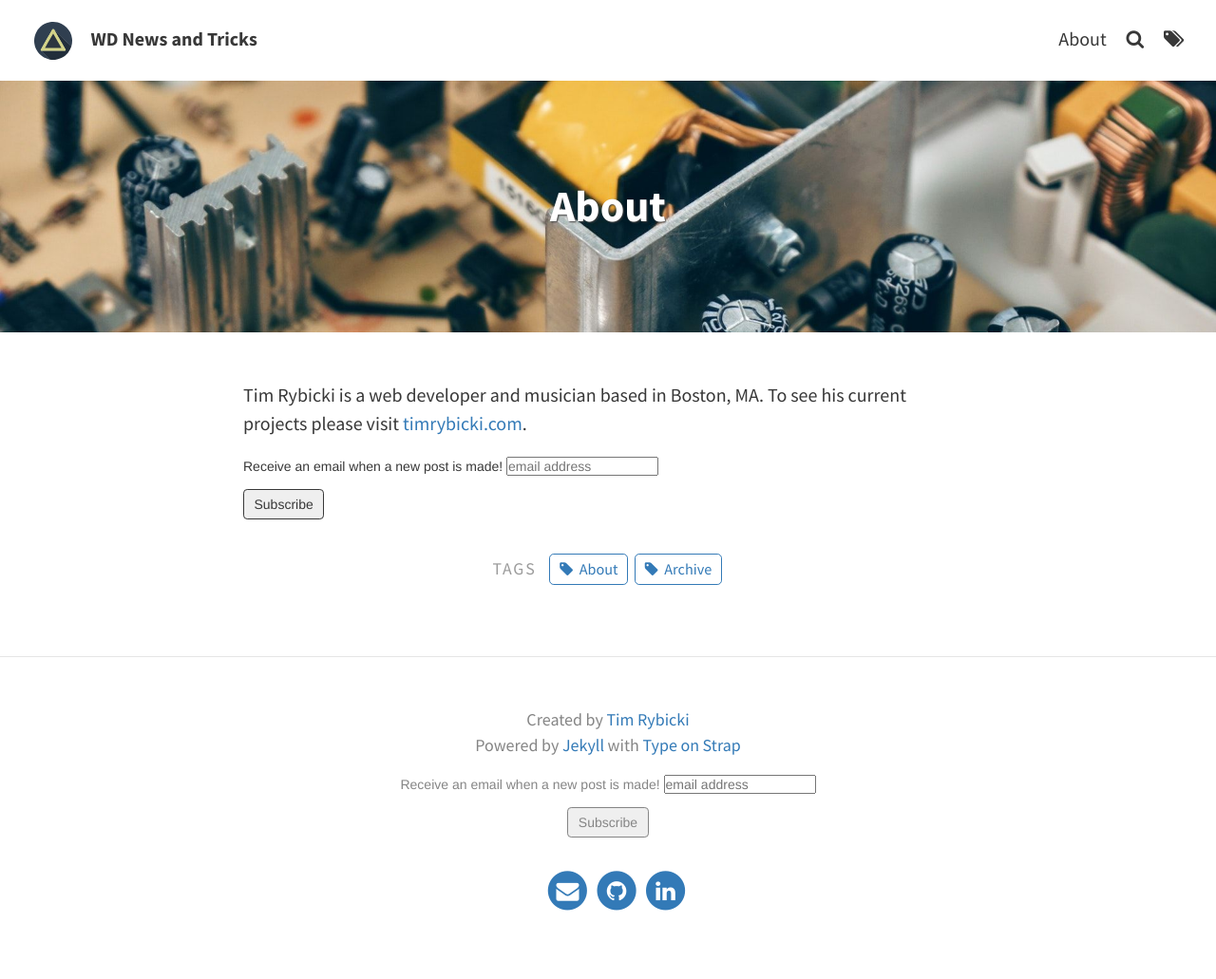
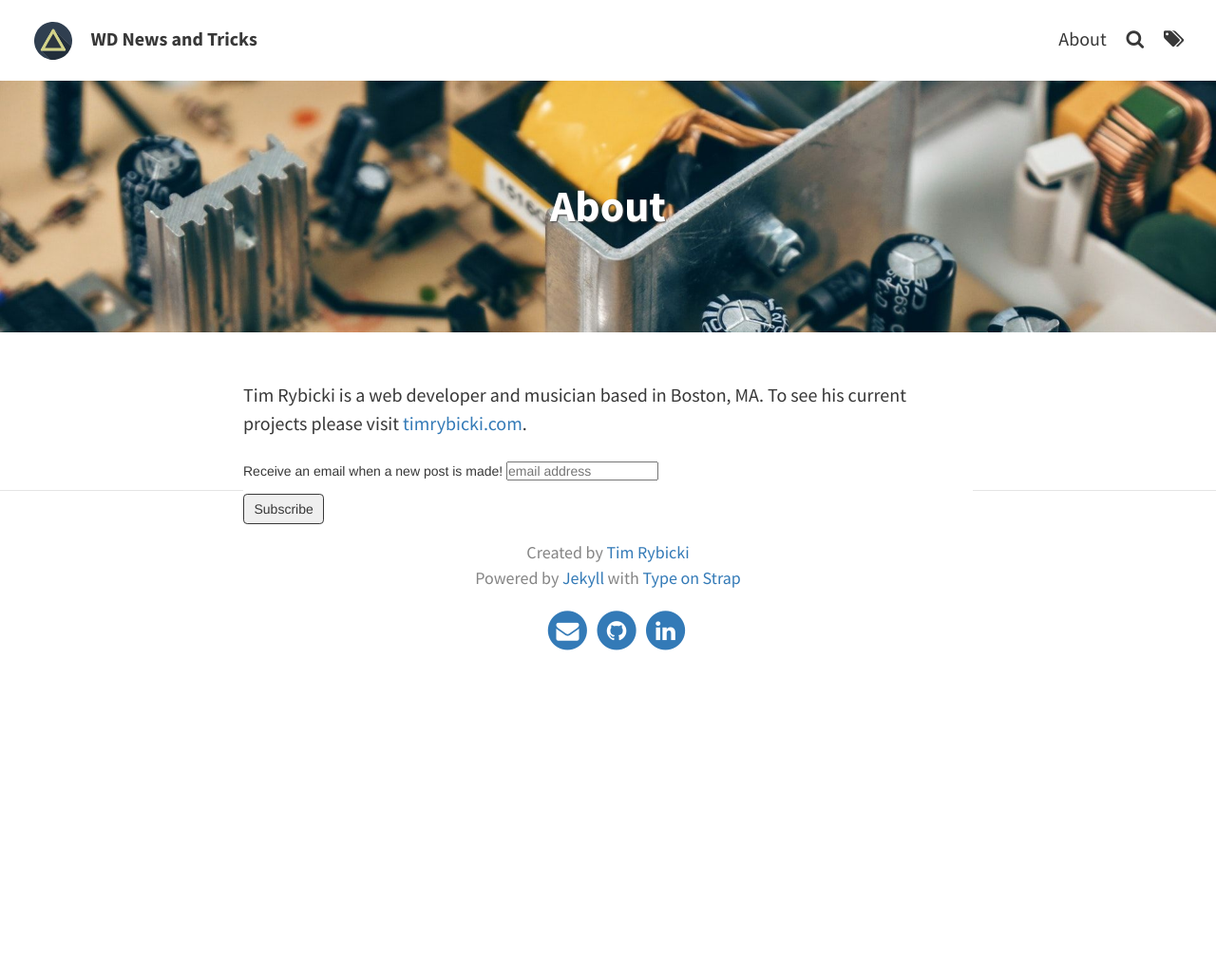
Before and after one commit to celtic426/blog, a Jekyll site: the page built from pages/about.md, in a window 1280 px wide. Shown: the whole page at 95% size. Built offline with Jekyll 4.4.1, drawn with Linux system fonts in a browser that asks for light colours; comment, search, counter and statistics services are not loaded; after the commit the page ends 900 px from its top, so only the background shows below that.

Commit message:
Add margin to subscription form and add form to all pages

```diff
--- a/_includes/footer.html
+++ b/_includes/footer.html
@@ -3,10 +3,10 @@
     <p class="text">{{ site.theme_settings.footer_text }}</p>
 
     <!-- Mailchimp form -->
-    {% include subscription-form.html %}
+
 
     <!-- Add padding -->
-    <p></p>
+    <!-- <p></p> -->
 
     <div class="footer-icons">
         <ul>
--- a/_includes/subscription-form.html
+++ b/_includes/subscription-form.html
@@ -4,8 +4,12 @@
 	#mc_embed_signup{background:#fff; clear:left; font:14px Helvetica,Arial,sans-serif; width:100%;}
 	/* Add your own Mailchimp form style overrides in your site stylesheet or in this style block.
 	   We recommend moving this block and the preceding CSS link to the HEAD of your HTML file. */
+		.tim {
+			margin-top: 25px;
+			margin-bottom: -50px;
+		}
 </style>
-<div id="mc_embed_signup">
+<div id="mc_embed_signup" class="tim">
 <form action="https://timrybicki.us19.list-manage.com/subscribe/post?u=93fea39500be2aeb220e93f11&amp;id=5748d7d596" method="post" id="mc-embedded-subscribe-form" name="mc-embedded-subscribe-form" class="validate" target="_blank" novalidate>
     <div id="mc_embed_signup_scroll">
 	<label for="mce-EMAIL">Receive an email when a new post is made!</label>
--- a/_layouts/home.html
+++ b/_layouts/home.html
@@ -58,3 +58,4 @@ layout: default
   </div>
   {% endif %}
 </div>
+    {% include subscription-form.html %}
--- a/_layouts/page.html
+++ b/_layouts/page.html
@@ -25,7 +25,7 @@ layout: default
 
 
   <!-- Tag list for portfolio -->
-  {% capture tag_list %}{{ page.tags | join: "|"}}{% endcapture %}
-  {% include tags_list.html tags=tag_list %}
+  <!-- {% capture tag_list %}{{ page.tags | join: "|"}}{% endcapture %} -->
+  <!-- {% include tags_list.html tags=tag_list %} -->
 
 </article>
--- a/_layouts/post.html
+++ b/_layouts/post.html
@@ -26,6 +26,8 @@ layout: default
   {% capture tag_list %}{{ page.tags | join: "|"}}{% endcapture %}
   {% include tags_list.html tags=tag_list %}
 
+
+
 </article>
 
 <!-- Disqus -->
@@ -39,3 +41,5 @@ layout: default
 {% if site.theme_settings.post_navigation %}
   {% include post_nav.html %}
 {% endif %}
+
+  {% include subscription-form.html %}
--- a/pages/about.md
+++ b/pages/about.md
@@ -8,8 +8,4 @@ tags: [About, Archive]
 
 Tim Rybicki is a web developer and musician based in Boston, MA. To see his current projects please visit <a href="https://timrybicki.com/" target="_blank">timrybicki.com</a>.
 
-<p></p>
-
 {% include subscription-form.html %}
-
-<p></p>
```
